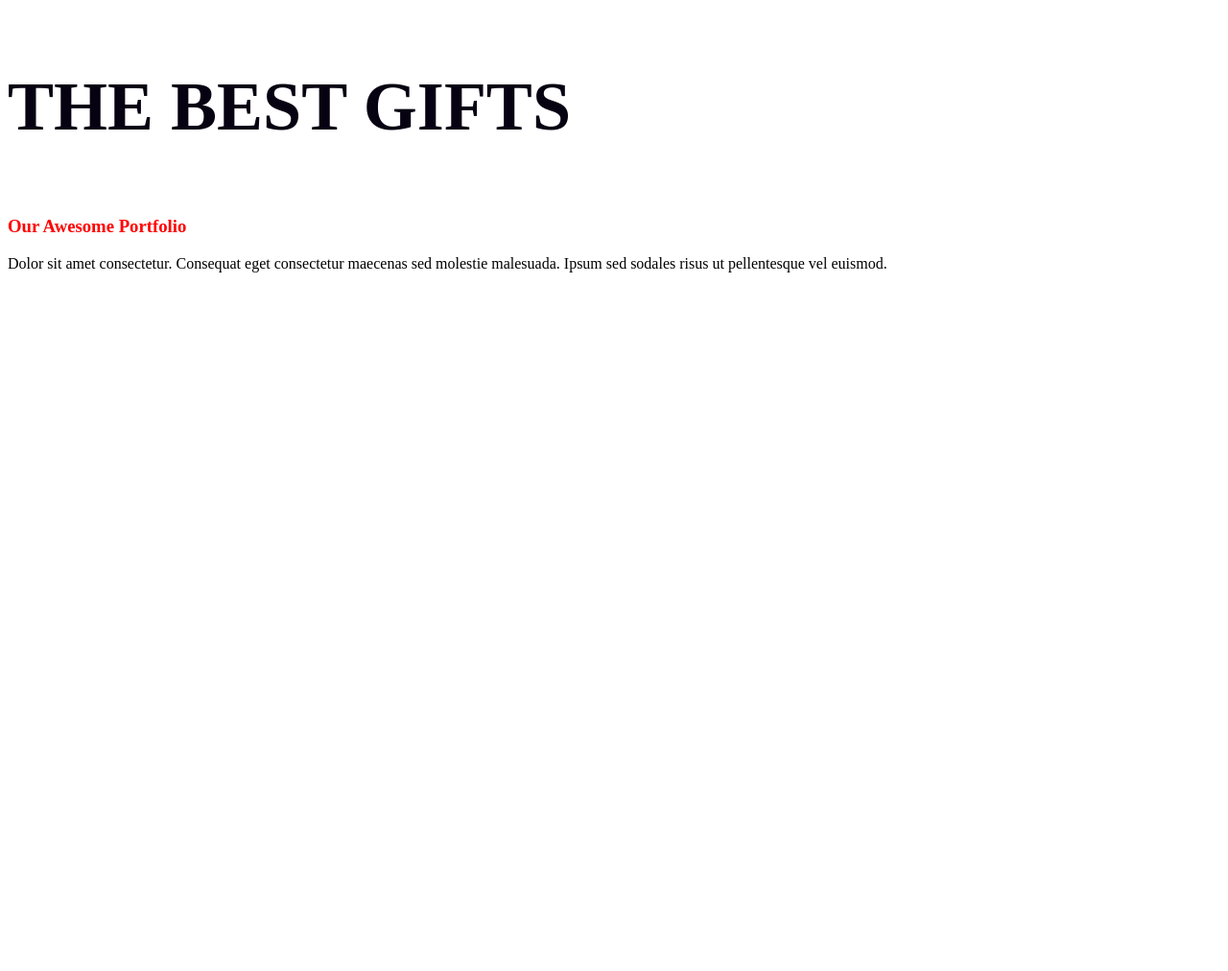
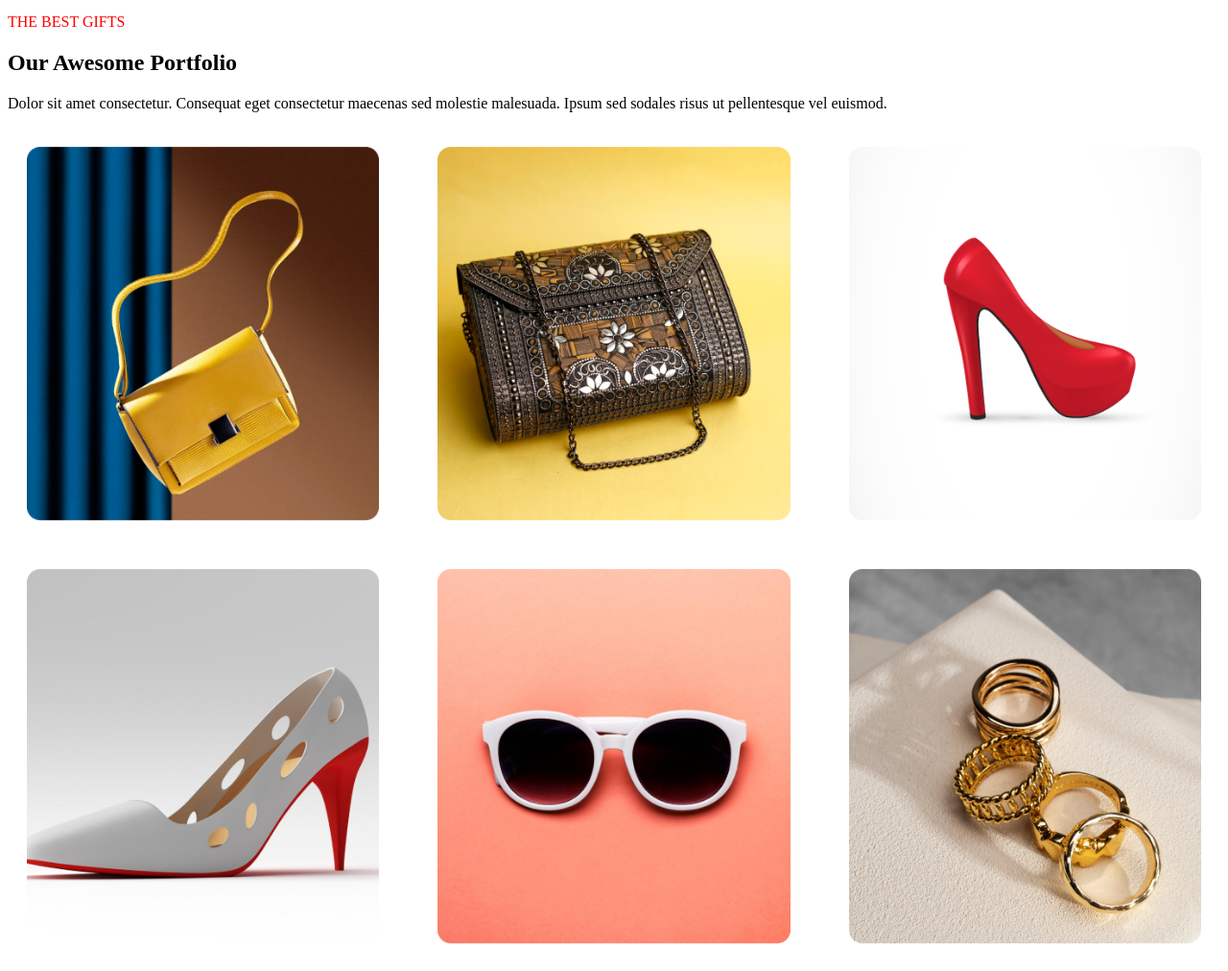
Before and after one commit to Tanzida999/assignment1, a plain HTML site: page index.html in a window 1280 px wide. Shown: the part 1911-2923 px from the top of the page at 96% size. Before the commit the page ends 2211 px from the top, so only its background shows below. Drawn offline with Linux system fonts and the light colour scheme.

Commit message:
Awesome update

```diff
--- a/index.html
+++ b/index.html
@@ -51,10 +51,21 @@
           </div>
 
           <nav>
-            <p class="nav-title">THE BEST GIFTS</p>
-            <h3> <span class="text-primary">Our Awesome Portfolio </h3>
-            <p>Dolor sit amet consectetur. Consequat eget consectetur maecenas sed molestie malesuada. Ipsum sed sodales risus ut pellentesque vel euismod. </p>
+            <p class="text-primary">THE BEST GIFTS</p>
+            <h1>Our Awesome Portfolio </h1>
+            <p>Dolor sit amet consectetur. Consequat eget consectetur maecenas sed molestie malesuada. Ipsum sed sodales risus ut pellentesque vel euismod.  </p>
           </nav>
+          <div class="image-container7">
+            <img src="resources/Rectangle 3.png" alt="">
+            <img src="resources/Rectangle 4.png" alt="">
+            <img src="resources/Rectangle 5.png" alt=" ">
+          </div>
+          <div class="image-container70">
+            <img src="resources/Rectangle 6.png" alt="">
+            <img src="resources/Rectangle 7.png" alt="">
+            <img src="resources/Rectangle 8.png" alt="">
+          </div>
+
 
 
 
--- a/style/style.css
+++ b/style/style.css
@@ -155,3 +155,25 @@ font-style: normal;
 font-weight: 900;
 text-wrap: wrap;
 }
+
+.image-container7 {
+  display: flex;
+  padding: 20px;
+  justify-content: space-between; /* Distribute space between images */
+}
+
+.image-container7 img {
+  width: 30%; /* Set the width for each image */
+  margin-bottom: 10px; /* Adjust spacing between images */
+  box-sizing: border-box; /* Include padding and border in the width */
+}
+.image-container70 {
+  display: flex;
+  padding: 20px;
+  justify-content: space-between; /* Distribute space between images */
+}
+
+.image-container70 img {
+  width: 30%; /* Set the width for each image */
+  box-sizing: border-box; /* Include padding and border in the width */
+}
```
